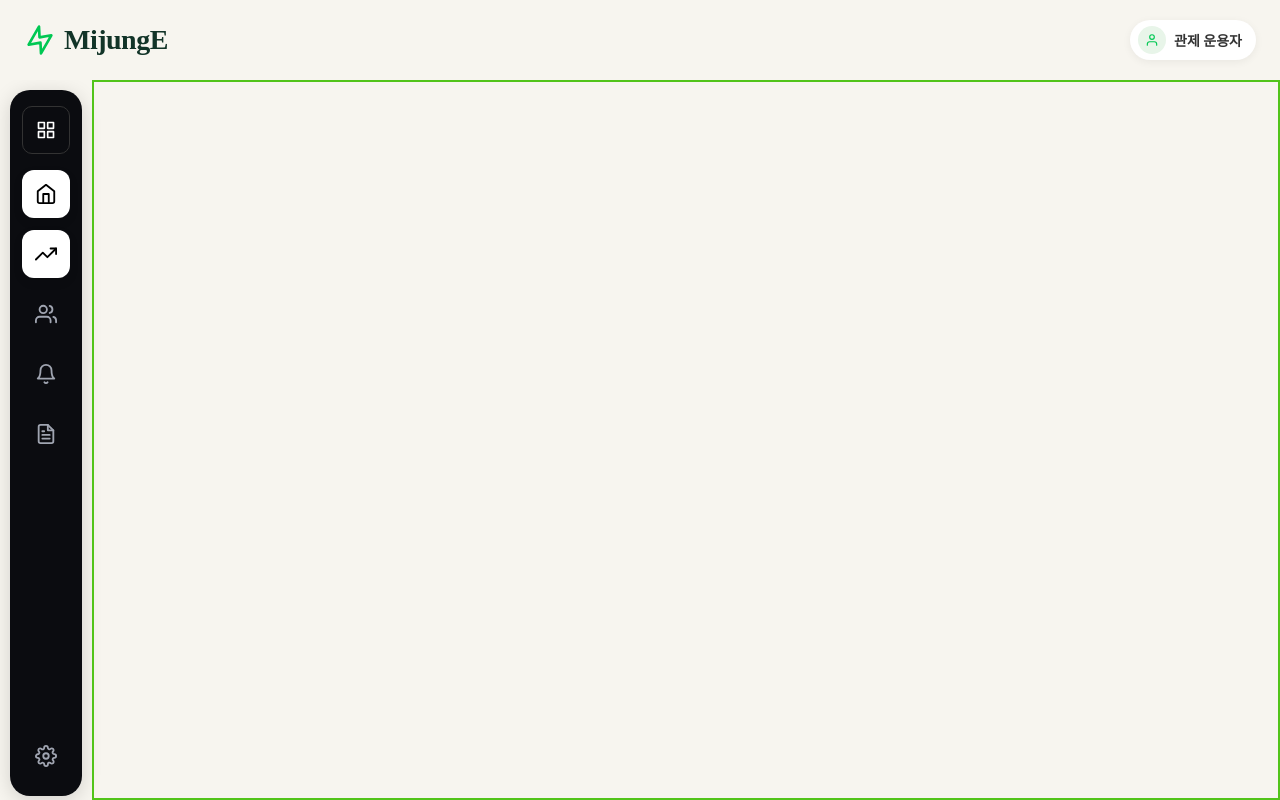
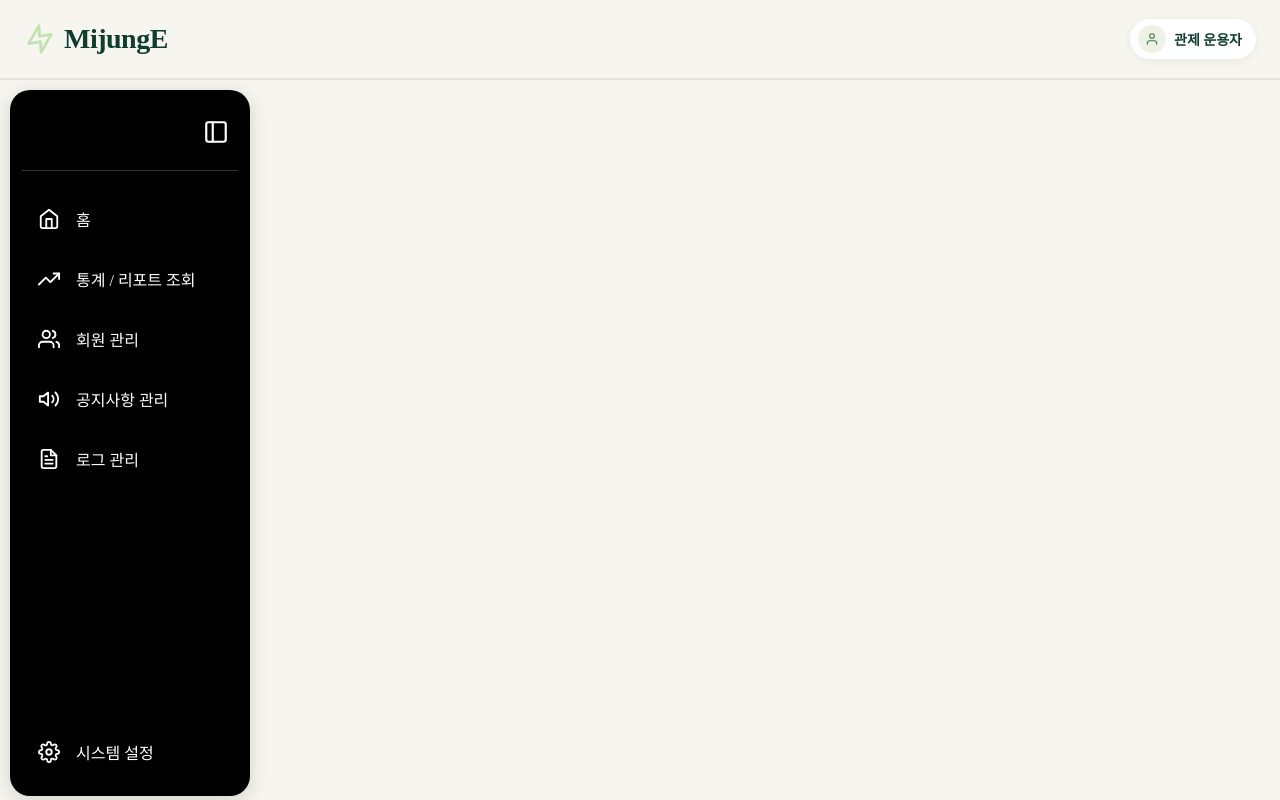
Before and after one commit to qp4534/EV-energy-management-frontend-web, a React (Vite) app: page /controller/stat in a window 1280 px wide. Before the commit this address had no page. Built offline with nearby package versions, Linux system fonts and the light colour scheme.

Commit message:
header랑 side바 수정

```diff
--- a/src/App.css
+++ b/src/App.css
@@ -12,15 +12,6 @@
   width: 100vw;
 }
 
-/* 1. 상단 헤더 영역 (빨간 테두리) */
-.header-area {
-  height: 60px;
-  border: 2px solid #ff4d4f; /* 헤더 영역 확인용 외곽선 */
-  display: flex;
-  align-items: center;
-  padding: 0 20px;
-}
-
 /* 2. 하단 레이아웃 (사이드바 + 메인 화면) */
 .main-layout {
   display: flex;
@@ -28,20 +19,9 @@
   overflow: hidden;
 }
 
-/* 2-1. 좌측 사이드바 영역 (파란 테두리) */
-.sidebar-area {
-  width: 80px; /* 사이드바 너비 */
-  border: 2px solid #1890ff; /* 사이드바 영역 확인용 외곽선 */
-  display: flex;
-  flex-direction: column;
-  align-items: center;
-  padding: 10px 0;
-}
-
 /* 2-2. 우측 메인 화면 영역 (초록 테두리) */
 .content-area {
   flex: 1; /* 남은 가로 공간 전체 차지 */
-  border: 2px solid #52c41a; /* 메인 영역 확인용 외곽선 */
   padding: 20px;
   overflow-y: auto;
 }
--- a/src/App.jsx
+++ b/src/App.jsx
@@ -1,6 +1,11 @@
 import Header from "./components/Header";
 import Sidebar from "./components/Sidebar";
-import ControllerMain from "./pages/ControllerMain";
+import ControllerMain from "./pages/Controller/ControllerMain";
+import DangerCar from "./pages/Controller/DangerCar";
+import ControllMap from "./pages/Controller/ControllerMap";
+import CarDetail from "./pages/Controller/CarDetail";
+import AiReportList from "./pages/Controller/AiReportList";
+import AiReportDetail from "./pages/Controller/AiReportDetail";
 import AdministratorMain from "./pages/AdministratorMain";
 import "./App.css";
 import { Routes, Route } from "react-router-dom";
@@ -10,7 +15,7 @@ function App() {
   // 사용자 역할 상태를 관리하는 state
   // 'controller' | 'administrator'
   // 개발하실때 useState('controller')로 설정하시면 관리자 화면이 보여요!(백엔드랑 권한 설정 넣기 전까진 이렇게 해용!)
-  const [userRole, setUserRole] = useState("controller");
+  const [userRole, setUserRole] = useState("administrator");
 
   return (
     <div className="app-container">
@@ -20,7 +25,17 @@ function App() {
         <main className="content-area">
           <Routes>
             {userRole === "controller" ? (
-              <Route path="/controller" element={<ControllerMain />} />
+              <>
+                <Route path="/controller" element={<ControllerMain />} />
+                <Route path="/controller/stat" element={<DangerCar />} />
+                <Route path="/controller/map" element={<ControllMap />} />
+                <Route path="/controller/stat/:id" element={<CarDetail />} />
+                <Route path="/controller/reports" element={<AiReportList />} />
+                <Route
+                  path="/controller/reports/:id"
+                  element={<AiReportDetail />}
+                />
+              </>
             ) : (
               <Route path="/administrator" element={<AdministratorMain />} />
             )}
--- a/src/components/Sidebar.jsx
+++ b/src/components/Sidebar.jsx
@@ -1,106 +1,148 @@
-import React from "react";
+import React, { useState } from "react";
 import { NavLink } from "react-router-dom";
 // 'react-icons/fi' 모듈 사용 (Fi 접두사)
 import {
-  FiGrid,
+  FiSidebar,
   FiHome,
+  FiVolume2,
   FiTrendingUp,
   FiUsers,
   FiBell,
   FiFileText,
   FiSettings,
 } from "react-icons/fi";
+import { FaMapMarkedAlt } from "react-icons/fa";
+import { MdCarCrash } from "react-icons/md";
 import "../styles/Sidebar.css";
 
 function Sidebar({ role = "controller" }) {
+  const [isExpanded, setIsExpanded] = useState(true);
+
+  const toggleSidebar = () => {
+    setIsExpanded(!isExpanded);
+  };
+
   return (
-    <aside className="sidebar">
+    <aside className={`sidebar ${isExpanded ? "expanded" : ""}`}>
+      <div className="sidebar-header">
+        <button
+          className="sidebar-icon-btn grid-btn"
+          title="사이드바 열기/닫기"
+          onClick={toggleSidebar}
+        >
+          <FiSidebar />
+        </button>
+      </div>
+
+      <div className="sidebar-divider" />
+
       <div className="menu-group">
-        {/* 상단 뷰 분할 아이콘 */}
-        <button className="sidebar-icon-btn grid-btn" title="레이아웃 보기">
-          <FiGrid />
-        </button>
-
         {/* --- 1. 관제자 메뉴 (role === 'controller') --- */}
         {role === "controller" && (
           <nav className="nav-list">
             <NavLink
               to="/controller"
+              end
               className={({ isActive }) =>
                 isActive ? "nav-item active" : "nav-item"
               }
               title="홈"
             >
               <FiHome />
+              {isExpanded && <span className="nav-label">홈</span>}
+            </NavLink>
+            <NavLink
+              to="/controller/map"
+              className={({ isActive }) =>
+                isActive ? "nav-item active" : "nav-item"
+              }
+              title="지도"
+            >
+              <FaMapMarkedAlt />
+              {isExpanded && <span className="nav-label">지도</span>}
             </NavLink>
             <NavLink
               to="/controller/stat"
               className={({ isActive }) =>
                 isActive ? "nav-item active" : "nav-item"
               }
-              title="통계/차트"
+              title="위험차량"
             >
-              <FiTrendingUp />
-            </NavLink>
-            <NavLink
-              to="/controller/vehicles"
-              className={({ isActive }) =>
-                isActive ? "nav-item active" : "nav-item"
-              }
-              title="차량 관리"
-            >
-              <FiUsers />
-            </NavLink>
-            <NavLink
-              to="/controller/notice"
-              className={({ isActive }) =>
-                isActive ? "nav-item active" : "nav-item"
-              }
-              title="알림/공지"
-            >
-              <FiBell />
+              <MdCarCrash />
+              {isExpanded && <span className="nav-label">위험차량</span>}
             </NavLink>
             <NavLink
               to="/controller/reports"
               className={({ isActive }) =>
                 isActive ? "nav-item active" : "nav-item"
               }
-              title="보고서"
+              title="AI 보고서"
             >
               <FiFileText />
+              {isExpanded && <span className="nav-label">AI 보고서</span>}
             </NavLink>
           </nav>
         )}
 
-        {/* --- 2. 관리자 메뉴 (role === 'admin') --- */}
-        {role === "admin" && (
+        {/* --- 2. 관리자 메뉴 (role === 'administrator') --- */}
+        {role === "administrator" && (
           <nav className="nav-list">
             <NavLink
-              to="/admin"
+              to="/administrator"
+              end
               className={({ isActive }) =>
                 isActive ? "nav-item active" : "nav-item"
               }
-              title="관리자 홈"
+              title="홈"
             >
               <FiHome />
+              {isExpanded && <span className="nav-label">홈</span>}
             </NavLink>
+
+            <NavLink
+              to="/admin/reports"
+              className={({ isActive }) =>
+                isActive ? "nav-item active" : "nav-item"
+              }
+              title="통계 / 리포트 조회"
+            >
+              <FiTrendingUp />
+              {isExpanded && (
+                <span className="nav-label">통계 / 리포트 조회</span>
+              )}
+            </NavLink>
+
             <NavLink
               to="/admin/users"
               className={({ isActive }) =>
                 isActive ? "nav-item active" : "nav-item"
               }
-              title="사용자 계정 관리"
+              title="회원 관리"
             >
               <FiUsers />
+              {isExpanded && <span className="nav-label">회원 관리</span>}
             </NavLink>
+
+            <NavLink
+              to="/admin/notices"
+              className={({ isActive }) =>
+                isActive ? "nav-item active" : "nav-item"
+              }
+              title="공지사항 관리"
+            >
+              <FiVolume2 />
+              {isExpanded && <span className="nav-label">공지사항 관리</span>}
+            </NavLink>
+
             <NavLink
               to="/admin/logs"
               className={({ isActive }) =>
                 isActive ? "nav-item active" : "nav-item"
               }
-              title="시스템 로그"
+              title="로그 관리"
             >
               <FiFileText />
+              {isExpanded && <span className="nav-label">로그 관리</span>}
             </NavLink>
           </nav>
         )}
@@ -113,9 +155,10 @@ function Sidebar({ role = "controller" }) {
           className={({ isActive }) =>
             isActive ? "nav-item active" : "nav-item"
           }
-          title="설정"
+          title="시스템 설정"
         >
           <FiSettings />
+          {isExpanded && <span className="nav-label">시스템 설정</span>}
         </NavLink>
       </div>
     </aside>
--- /dev/null
+++ b/src/pages/Controller/AiReportDetail.jsx
@@ -0,0 +1,5 @@
+import React from "react";
+
+export default function AiReportDetail() {
+  return <div>AiReportDetail</div>;
+}
--- /dev/null
+++ b/src/pages/Controller/AiReportList.jsx
@@ -0,0 +1,5 @@
+import React from "react";
+
+export default function AiReportList() {
+  return <div>AiReportList</div>;
+}
--- /dev/null
+++ b/src/pages/Controller/CarDetail.jsx
@@ -0,0 +1,5 @@
+import React from "react";
+
+export default function CarDetail() {
+  return <div>CarDetail</div>;
+}
--- /dev/null
+++ b/src/pages/Controller/ControllerMap.jsx
@@ -0,0 +1,5 @@
+import React from "react";
+
+export default function ControllerMap() {
+  return <div>ControllerMap</div>;
+}
--- /dev/null
+++ b/src/pages/Controller/DangerCar.jsx
@@ -0,0 +1,5 @@
+import React from "react";
+
+export default function DangerCar() {
+  return <div>DangerCar</div>;
+}
--- a/src/styles/Header.css
+++ b/src/styles/Header.css
@@ -6,6 +6,8 @@
   align-items: center;
   padding: 10px 24px;
   background-color: transparent;
+
+  border-bottom: 2px solid var(--color-border); /* 배경톤과 어울리는 회색 선 */
 }
 
 /* 좌측 로고 및 타이틀 */
@@ -32,7 +34,7 @@
 /* 번개 아이콘 (초록색) */
 .logo-icon {
   font-size: 32px;
-  color: #00c853; /* 선명한 초록색 */
+  color: var(--color-primary-btn); /* 선명한 초록색 */
   transform: rotate(-10deg);
 }
 
@@ -40,7 +42,7 @@
 .logo-text {
   font-size: 28px;
   font-weight: 800;
-  color: #123428; /* 어두운 딥그린 */
+  color: var(--color-header-text); /* 어두운 딥그린 */
   letter-spacing: -0.5px;
 }
 
@@ -54,7 +56,7 @@
   display: flex;
   align-items: center;
   gap: 8px;
-  background-color: #ffffff;
+  background-color: var(--color-login-frame);
   padding: 6px 14px 6px 8px;
   border-radius: 20px;
   box-shadow: 0 2px 8px rgba(0, 0, 0, 0.06);
@@ -63,8 +65,8 @@
 .user-icon-bg {
   width: 28px;
   height: 28px;
-  background-color: #e8f5e9;
-  color: #00c853;
+  background-color: var(--color-footer-bg);
+  color: var(--color-sub-text);
   border-radius: 50%;
   display: flex;
   justify-content: center;
@@ -75,5 +77,5 @@
 .user-name {
   font-size: 14px;
   font-weight: 600;
-  color: #333333;
+  color: var(--color-header-text);
 }
--- a/src/styles/Sidebar.css
+++ b/src/styles/Sidebar.css
@@ -1,47 +1,71 @@
-/* 사이드바 전체 외곽 틀 (검은색 둥근 캡슐 형태) */
+/* 사이드바 전체 외곽 틀 */
 .sidebar {
   width: 72px;
-  height: 98%; /* 화면 높이에 맞춰 조절 가능 */
-  background-color: #0b0c10;
+  height: 98%;
+  background-color: #000000; /* 완전한 검은색 배경 (사진 스타일) */
   border-radius: 20px;
   display: flex;
   flex-direction: column;
-  justify-content: space-between;
   align-items: center;
-  padding: 16px 8px;
+  padding: 20px 12px;
   margin: 10px;
   box-shadow: 0 4px 20px rgba(0, 0, 0, 0.15);
+  transition: width 0.3s cubic-bezier(0.4, 0, 0.2, 1);
+  overflow: hidden;
 }
 
+.sidebar.expanded {
+  width: 240px;
+  align-items: stretch;
+}
+
+/* 상단 버튼 영역 (펼쳤을 때 오른쪽 정렬) */
+.sidebar-header {
+  width: 100%;
+  display: flex;
+  justify-content: center;
+  align-items: center;
+}
+
+.sidebar.expanded .sidebar-header {
+  justify-content: flex-end; /* 펼쳐지면 아이콘이 우측 상단으로 이동 */
+}
+
+/* 상단 토글 버튼 (기존 테두리 제거!) */
+.grid-btn {
+  background: transparent;
+  border: none; /* ❌ 버튼 자체 테두리 제거 */
+  color: #ffffff;
+  width: 44px;
+  height: 44px;
+  display: flex;
+  justify-content: center;
+  align-items: center;
+  font-size: 26px;
+  cursor: pointer;
+  transition: color 0.2s ease;
+}
+
+.grid-btn:hover {
+  color: #a0a5b1;
+}
+
+/* 🌟 핵심: 버튼 아래 선 (Divider) */
+.sidebar-divider {
+  width: 100%;
+  height: 1px;
+  background-color: #333333; /* 회색 구분선 색상 */
+  margin: 16px 0 24px 0; /* 위아래 간격 */
+}
+
+/* 메뉴 그룹 */
 .menu-group {
   display: flex;
   flex-direction: column;
-  align-items: center;
   width: 100%;
-  gap: 16px;
+  flex-grow: 1;
 }
 
-/* 맨 위 격자 버튼 */
-.grid-btn {
-  background: transparent;
-  border: 1px solid #333;
-  border-radius: 10px;
-  color: #fff;
-  width: 48px;
-  height: 48px;
-  display: flex;
-  justify-content: center;
-  align-items: center;
-  font-size: 20px;
-  cursor: pointer;
-  transition: all 0.2s ease;
-}
-
-.grid-btn:hover {
-  border-color: #666;
-}
-
-/* 네비게이션 아이콘 리스트 */
 .nav-list {
   display: flex;
   flex-direction: column;
@@ -50,34 +74,51 @@
   width: 100%;
 }
 
-/* 기본 아이콘 버튼 스타일 */
+.sidebar.expanded .nav-list {
+  align-items: stretch;
+}
+
+/* 네비게이션 아이콘 & 버튼 */
 .nav-item {
   width: 48px;
   height: 48px;
   display: flex;
   justify-content: center;
   align-items: center;
-  border-radius: 12px;
-  color: #a0a5b1; /* 기본 비활성화 아이콘 색상 */
+  border-radius: 14px;
+  color: #ffffff;
   font-size: 22px;
   text-decoration: none;
   transition: all 0.2s ease;
+  white-space: nowrap;
 }
 
-.nav-item:hover {
-  color: #ffffff;
+.sidebar.expanded .nav-item {
+  width: 100%;
+  justify-content: flex-start;
+  padding: 0 16px;
+  gap: 16px;
 }
 
-/* 활성화된(선택된) 메뉴 스타일 - 흰색 배경 */
+/* 선택된(active) 버튼 스타일 - 백그라운드 라운드 박스 */
 .nav-item.active {
-  background-color: #ffffff;
+  background-color: #f7f6f0; /* 사진 속 아이보리/연한 흰색 */
   color: #000000;
-  box-shadow: 0 4px 10px rgba(0, 0, 0, 0.1);
+  font-weight: 600;
 }
 
-/* 하단 설정 아이콘 영역 */
+.nav-label {
+  font-size: 16px;
+}
+
+/* 하단 고정 영역 */
 .sidebar-bottom {
   width: 100%;
   display: flex;
   justify-content: center;
+  margin-top: auto;
 }
+
+.sidebar.expanded .sidebar-bottom {
+  justify-content: flex-start;
+}
```
Also changed, not shown: src/pages/Controller/ControllerMain.jsx (renamed from src/pages/ControllerMain.jsx).
